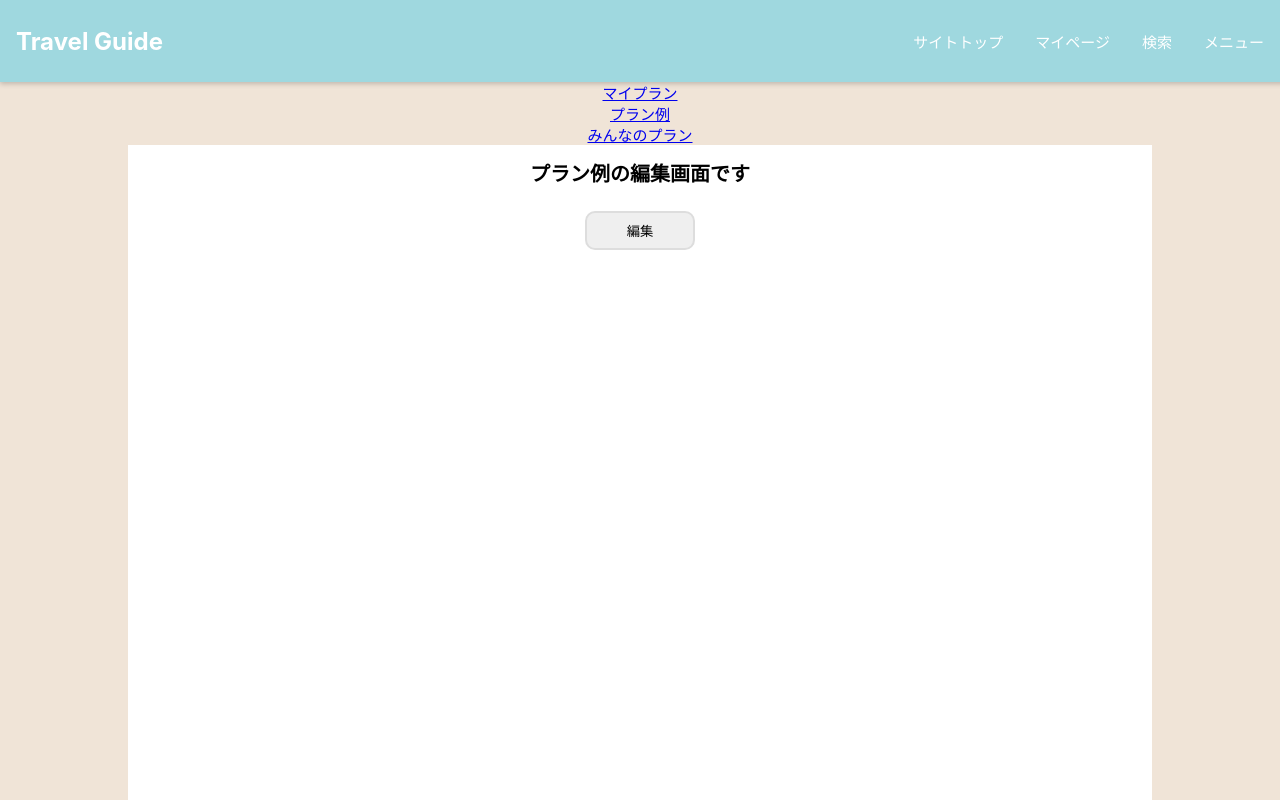
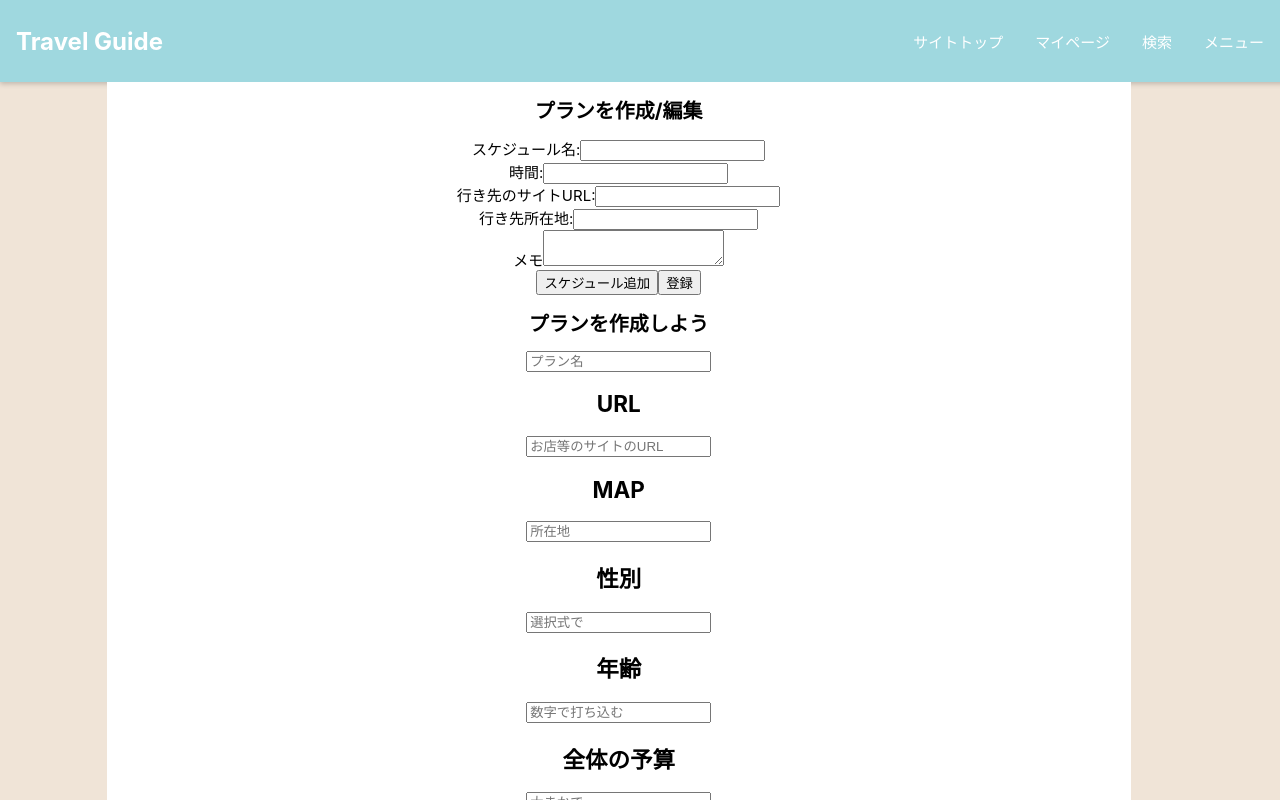
Before and after one commit to kana1999/my_portforio, a React (Create React App) app in the folder my-app/: page /Page4 in a window 1280 px wide. Shown: the top 800 px of the page. Built offline with nearby package versions, Linux system fonts and the light colour scheme.

Commit message:
プランページ作成

```diff
--- a/my-app/src/App.css
+++ b/my-app/src/App.css
@@ -18,6 +18,7 @@
 }
 
 .PlanDateil {
+    background-color: #F5C0C0;
     padding: 8px 20px;
     border: solid 2px #ddd;
     border-radius: 10px;
--- a/my-app/src/App.js
+++ b/my-app/src/App.js
@@ -27,13 +27,13 @@ class App extends React.Component {
               <Link to="/Page1">新規登録・ログイン</Link>
               <br />
               <Link to="/Page2">マイページ</Link>
-              <br />*/}
+              <br />
               <Link to="/Page3">マイプラン</Link>
               <br />
-              <Link to="/Page4">プラン例</Link>
+              <Link to="/Page4">プラン作成</Link>
               <br />
               <Link to="/Page5">みんなのプラン</Link>
-              <br />
+              <br />*/}
 
               <Routes>
                 <Route path="/Home" element={<Home />} />
--- a/my-app/src/components/Header.css
+++ b/my-app/src/components/Header.css
@@ -34,5 +34,5 @@
 }
 
 .nav-links li a:hover {
-    color: #ffca28;
+    color: #FF7171;
 }
--- a/my-app/src/components/page2.jsx
+++ b/my-app/src/components/page2.jsx
@@ -8,9 +8,9 @@ export const Page2 = () => {
             <div className="MypageContainer">
                 <h1>マイページ</h1>
                 <p>自分のプラン一覧が表示されます</p>
-                <button className="PlanDateil"><Link to="/Page3" style={{textDecoration: 'none' ,color: 'black', padding: '20px'}}>プラン詳細を見る</Link></button>
+                <button className="PlanDateil"><Link to="/Page3" style={{textDecoration: 'none' ,color: 'black', padding: '20px'}}>プラン（例）を見る</Link></button>
                 <br />
-                <button className="PlanDateil"><Link to="/Page4" style={{textDecoration: 'none' ,color: 'black', padding: '20px'}}>みんなのプランを見てみる</Link></button>
+                <button className="PlanDateil"><Link to="/Page5" style={{textDecoration: 'none' ,color: 'black', padding: '20px'}}>みんなのプランを見る</Link></button>
             </div>
         </div>
     );
--- a/my-app/src/components/page3.jsx
+++ b/my-app/src/components/page3.jsx
@@ -1,14 +1,92 @@
 import { Link } from "react-router-dom";
 import React from "react";
 import './page3.css';
+import { useState } from "react";
 
 export const Page3 = () => {
+    const [formData, setFormData] = useState({
+        name: "",
+        date: "",
+        caption: "",
+        gender: "",
+        age: "",
+        cost: "",
+    })
+
+    const handleChange = (e) => {
+        setFormData({ ...formData, [e.target.name]: e.target.value });
+    };
+
+    function Savedata() {
+        alert("登録されました！")
+    }
+
     return (
         <div className="Container">
-            <h1>プラン1のスケジュールが見れます</h1>
-            <button className="PlanDateil"><Link to="/Page4" style={{textDecoration: 'none' ,color: 'black', padding: '20px'}}>このプランを編集する</Link></button>
-            <br />
-            <button className="PlanDateil"><Link to="/Page2" style={{textDecoration: 'none' ,color: 'black', padding: '20px'}}>マイページに戻る</Link></button>
+            <div className="PlanExsample">
+                <h1>プラン</h1>
+                <form onSubmit={Savedata}>
+                    <div>
+                    <label>プラン名:</label>
+                    <input
+                        type="text"
+                        name="name"
+                        value={formData.name}
+                        onChange={handleChange}
+                    />
+                    </div>
+                    <div>
+                    <label>日付:</label>
+                    <input
+                        type="text"
+                        name="date"
+                        value={formData.date}
+                        onChange={handleChange}
+                    />
+                    </div>
+                    <div>
+                    <label>スケジュール内容:</label>
+                    <input
+                        type="text"
+                        name="caption"
+                        value={formData.caption}
+                        onChange={handleChange}
+                    />
+                    </div>
+                    <br />
+                    <div>
+                    <label>性別:</label>
+                    <input
+                        type="text"
+                        name="gender"
+                        value={formData.gender}
+                        onChange={handleChange}
+                    />
+                    </div>
+                    <div>
+                    <label>年齢:</label>
+                    <input
+                        type="text"
+                        name="age"
+                        value={formData.age}
+                        onChange={handleChange}
+                    />
+                    </div>
+                    <div>
+                    <label>大まかな予算:</label>
+                    <input
+                        type="text"
+                        name="cost"
+                        value={formData.cost}
+                        onChange={handleChange}
+                    />
+                    </div>
+                    <button type="submit">登録</button>
+                </form>
+                <button className="PlanDateil"><Link to="/Page4" style={{textDecoration: 'none' ,color: 'black', padding: '20px'}}>スケジュールを編集する</Link></button>
+                <br />
+                <button className="PlanDateil"><Link to="/Page2" style={{textDecoration: 'none' ,color: 'black', padding: '20px'}}>マイページに戻る</Link></button>
+            </div>
         </div>
     );
 };
--- a/my-app/src/components/page4.jsx
+++ b/my-app/src/components/page4.jsx
@@ -1,10 +1,115 @@
+import { useState } from "react";
 import { Link } from "react-router-dom";
 
 export const Page4 = () => {
+    const [number, setNumber] = useState()
+    const [formData, setFormData] = useState({
+        title: "",
+        time: "",
+        site: "",
+        location: "",
+        memo:""
+    })
+    const handleChange = (e) => {
+        setFormData({ ...formData, [e.target.name]: e.target.value });
+    };
+
+    function Savedata() {
+        alert("登録されました！")
+    }
     return (
-        <div className="Container">
-            <h1>プラン例の編集画面です</h1>
-            <button className="PlanDateil"><Link to="/Page4" style={{textDecoration: 'none' ,color: 'black', padding: '20px'}}>編集</Link></button>
-        </div>
+        <body>
+            <div className="Container" style={{paddingLeft:'0px', paddingRight:'0px'}}>
+            <h1>プランを作成/編集</h1>
+            <form onSubmit={Savedata}>
+                    <div>
+                    <label>スケジュール名:</label>
+                    <input
+                        type="text"
+                        name="title"
+                        value={formData.title}
+                        onChange={handleChange}
+                    />
+                    </div>
+                    <div>
+                    <label>時間:</label>
+                    <input
+                        type="text"
+                        name="time"
+                        value={formData.time}
+                        onChange={handleChange}
+                    />
+                    </div>
+                    <div>
+                    <label>行き先のサイトURL:</label>
+                    <input
+                        type="text"
+                        name="site"
+                        value={formData.site}
+                        onChange={handleChange}
+                    />
+                    </div>
+                    <div>
+                    <label>行き先所在地:</label>
+                    <input
+                        type="text"
+                        name="location"
+                        value={formData.location}
+                        onChange={handleChange}
+                    />
+                    </div>
+                    <div>
+                    <label>メモ</label>
+                    <textarea
+                        type="text"
+                        value={formData.memo}
+                        >
+                    </textarea>
+                    </div>
+                <button type="submit">スケジュール追加</button>
+                <button type="submit">登録</button>
+            </form>
+                <h1>プランを作成しよう</h1>
+                {/*<button className="PlanDateil"><Link to="/Page4" style={{textDecoration: 'none' ,color: 'black', padding: '20px'}}>編集</Link></button>*/}
+                <input id="PlanName1" type="text" placeholder="プラン名"/>
+                <h2>URL</h2>
+                    <div id="schedule-box" className="form-summary">
+                        <div className="card-header">
+                            <input type="text" placeholder="お店等のサイトのURL" />
+                        </div>
+                    </div>
+                <h2>MAP</h2>
+                    <div id="schedule-box" className="form-summary">
+                        <div className="card-header">
+                            <input type="text" placeholder="所在地" />
+                        </div>
+                    </div>
+                <h2>性別</h2>
+                    <div id="schedule-box" className="form-summary">
+                        <div className="card-header">
+                            <input type="text" placeholder="選択式で" />
+                        </div>
+                    </div>
+                <h2>年齢</h2>
+                    <div id="schedule-box" className="form-summary">
+                        <div className="card-header">
+                            <input type="text" placeholder="数字で打ち込む" />
+                        </div>
+                    </div>
+                <h2>全体の予算</h2>
+                    <div id="schedule-box" className="form-summary">
+                        <div className="card-header">
+                            <input type="text" placeholder="大まかで" />
+                        </div>
+                    </div>
+                <h2>メモ</h2>
+                    <div id="schedule-box" className="form-summary">
+                        <div className="card-header">
+                            <textarea type="text"></textarea>
+                        </div>
+                    </div>
+            </div>
+            <button onClick={Savedata}>登録</button>
+        </body>
     );
 };
--- a/my-app/src/components/page5.jsx
+++ b/my-app/src/components/page5.jsx
@@ -5,7 +5,8 @@ import './page5.css';
 export const Page5 = () => {
     return (
         <div className="Container">
-            <h1>みんなのプランが一覧になってます</h1>
+            <h1>みんなのプランが一覧になってる＝マイページ一覧と構成は同じ</h1>
+            <p>マイページの構成に絞り込みの検索機能を追加した状態</p>
             <button className="PlanDateil"><Link to="/Page5" style={{textDecoration: 'none' ,color: 'black', padding: '20px'}}>検索</Link></button>
         </div>
     );
```
